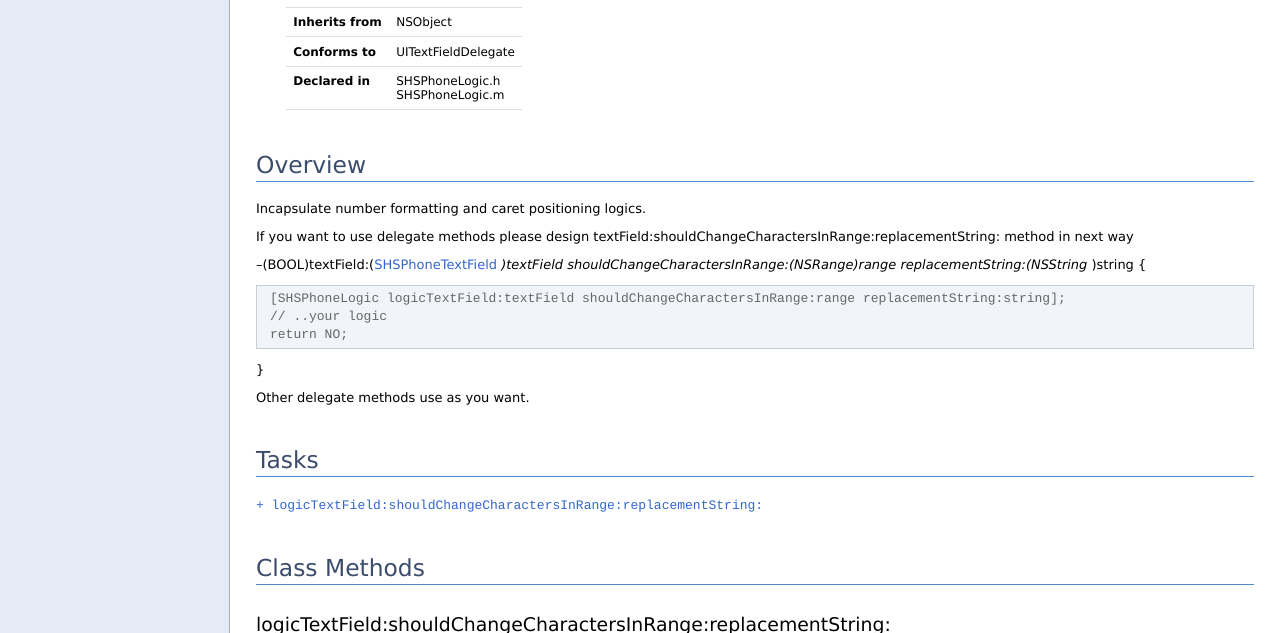
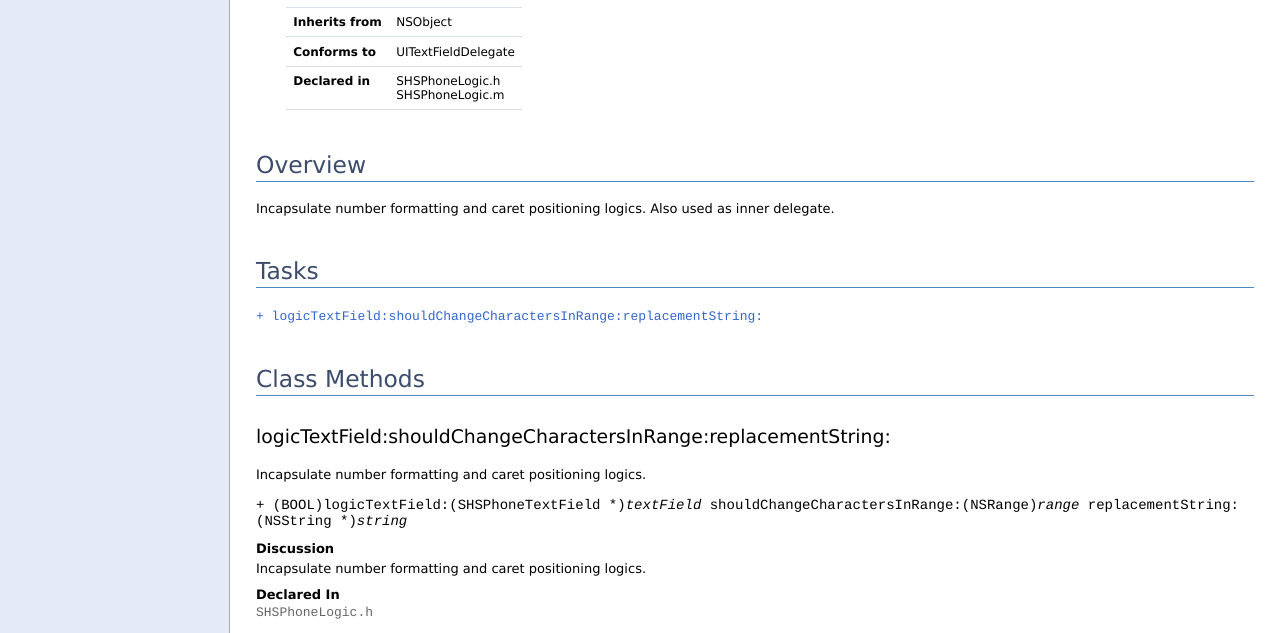
Before and after one commit to Serheo/SHSPhoneComponent, a plain HTML site: page Classes/SHSPhoneLogic.html in a window 1280 px wide. Shown: the part 167-800 px from the top of the page. Drawn offline with Linux system fonts and the light colour scheme.

Commit message:
docs updated

```diff
--- a/Classes/SHSPhoneLogic.html
+++ b/Classes/SHSPhoneLogic.html
@@ -115,22 +115,7 @@
 					<div class="section section-overview">
 						<a title="Overview" name="overview"></a>
 						<h2 class="subtitle subtitle-overview">Overview</h2>
-						<p>Incapsulate number formatting and caret positioning logics.</p>
-
-<p>If you want to use delegate methods please
-design textField:shouldChangeCharactersInRange:replacementString: method in next way</p>
-
-<p>&ndash;(BOOL)textField:(<a href="../Classes/SHSPhoneTextField.html">SHSPhoneTextField</a> <em>)textField shouldChangeCharactersInRange:(NSRange)range replacementString:(NSString </em>)string
-{</p>
-
-<pre><code>[SHSPhoneLogic logicTextField:textField shouldChangeCharactersInRange:range replacementString:string];
-// ..your logic
-return NO;
-</code></pre>
-
-<p>}</p>
-
-<p>Other delegate methods use as you want.</p>
+						<p>Incapsulate number formatting and caret positioning logics. Also used as inner delegate.</p>
 					</div>
 
 
```
Also changed, not shown: Classes/SHSPhoneTextField.html (+5 -5 lines).
